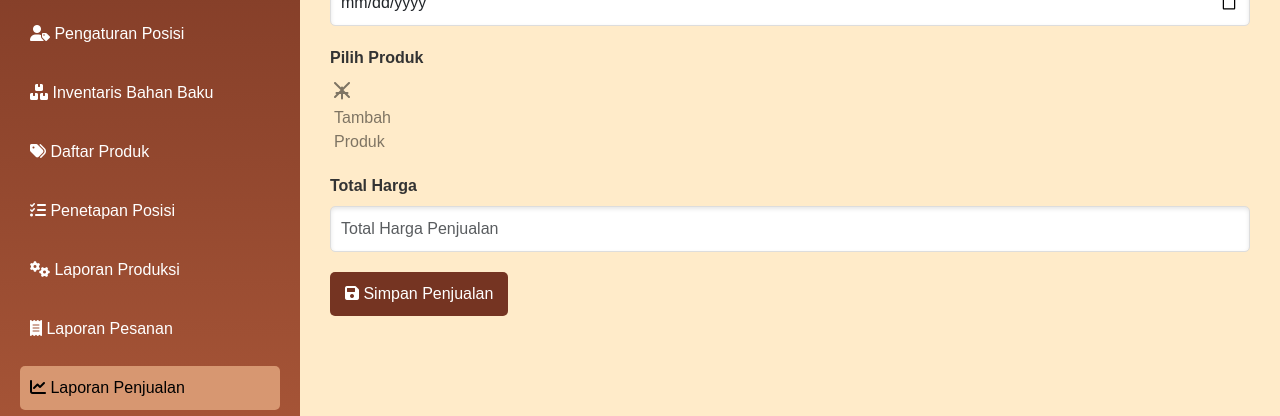
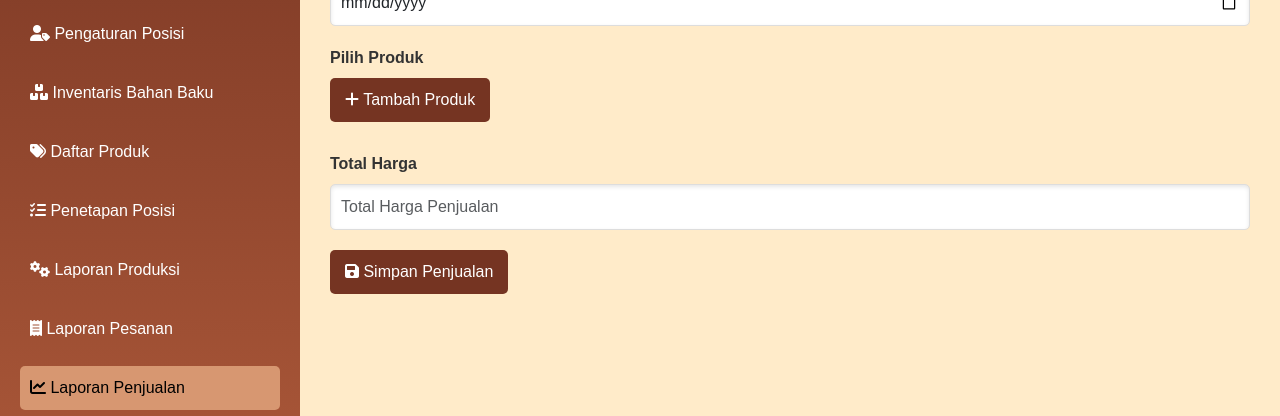
Before and after one commit to JG1van/Perancangan_sistem_informasi, a plain HTML site: page Admin/tambah_penjualan.html in a window 1280 px wide. Shown: the part 237-653 px from the top of the page. Drawn offline with nearby package versions, Linux system fonts and the light colour scheme.

Commit message:
Update tambah_penjualan.html

```diff
--- a/Admin/tambah_penjualan.html
+++ b/Admin/tambah_penjualan.html
@@ -113,11 +113,7 @@
           <!-- Produk -->
           <div class="form-group">
             <label for="produk">Pilih Produk</label>
-            <button
-              type="button"
-              class="btn-close"
-              onclick="openProductModal()"
-            >
+            <button type="button" class="btn-add" onclick="openProductModal()">
               <i class="fas fa-plus"></i> Tambah Produk
             </button>
             <div id="produkList" class="mt-3"></div>
```
